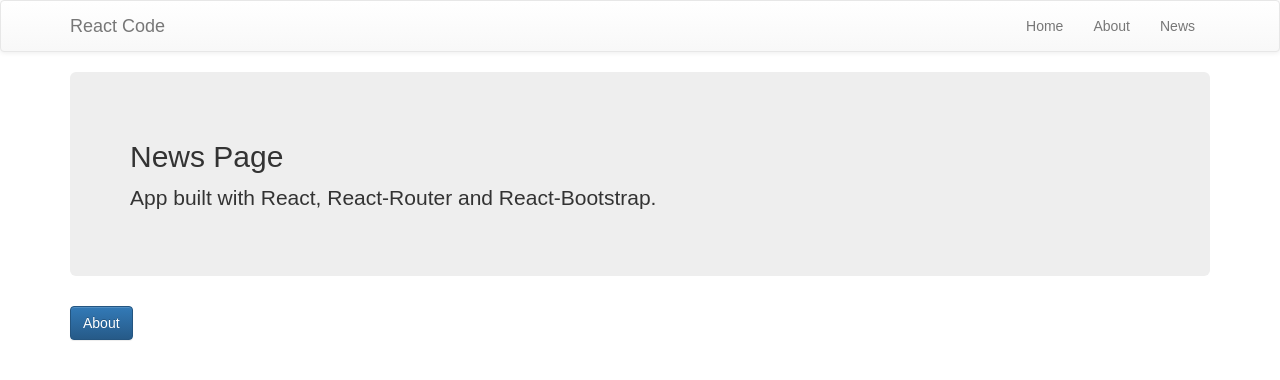
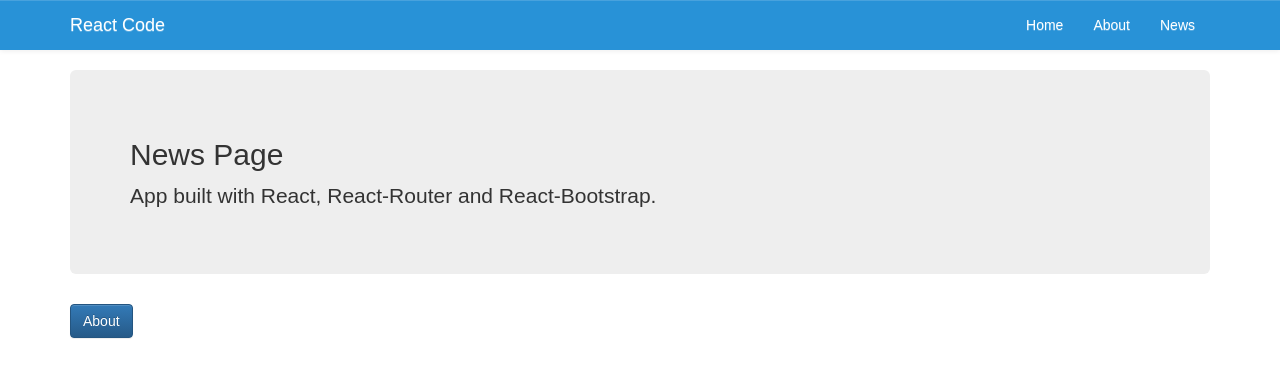
Before and after one commit to uidevperson/react-app-setup, a React app: page /news in a window 1280 px wide. Shown: the top 380 px of the page. Built offline with nearby package versions, Linux system fonts and the light colour scheme.

Commit message:
update css

```diff
--- a/src/App.css
+++ b/src/App.css
@@ -1,4 +1,4 @@
-.App {
+/*.App {
   text-align: center;
 }
 
@@ -26,3 +26,4 @@
   from { transform: rotate(0deg); }
   to { transform: rotate(360deg); }
 }
+*/
--- a/src/components/CustomNavBar.css
+++ b/src/components/CustomNavBar.css
@@ -0,0 +1,39 @@
+nav.navbar, .navbar-default {
+  background-color: #2892D7 !important;
+}
+
+.navbar-default {
+  background-image: none;
+  border: none;
+  border-radius: 0;
+}
+
+.navbar-default .navbar-nav > li > a {
+  color: white;
+}
+
+.navbar-default .navbar-brand {
+  color: white;
+}
+
+.navbar-default .navbar-toggle {
+  border-color: white;
+}
+
+.navbar-default .navbar-toggle .icon-bar {
+  background-color: white;
+}
+
+.navbar-default .navbar-toggle:focus, .navbar-default .navbar-toggle:hover {
+  background-color: transparent;
+}
+
+.navbar-default .navbar-brand:focus, .navbar-default .navbar-brand:hover {
+  color: white;
+  background-color: transparent;
+}
+
+.navbar-default .navbar-nav>li>a:focus, .navbar-default .navbar-nav>li>a:hover {
+  color: white;
+  background-color: transparent;
+}
--- a/src/components/CustomNavbar.js
+++ b/src/components/CustomNavbar.js
@@ -22,10 +22,10 @@
             <NavItem eventKey={1} componentClass={Link} href='/' to='/'>
               Home
             </NavItem>
-            <NavItem eventKey={2} componentClass={Link} href='/' to='/about'>
+            <NavItem eventKey={2} componentClass={Link} href='/about' to='/about'>
               About
             </NavItem>
-            <NavItem eventKey={3} componentClass={Link} href='/' to='/<n></n>ews'>
+            <NavItem eventKey={3} componentClass={Link} href='/news' to='/news'>
               News
             </NavItem>
           </Nav>
```
